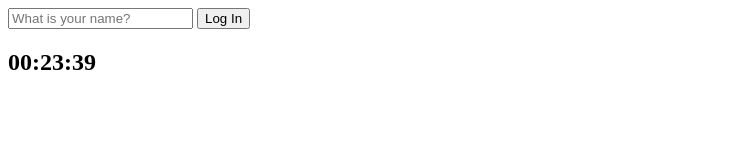
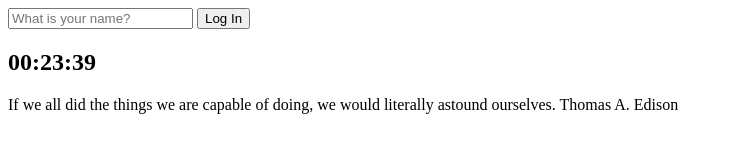
Before and after one commit to daseuls/Vanilla_Javascript_Practice, a plain HTML site: page index.html in a window 1280 px wide. Shown: the whole page, without its empty margins (0-733 px from the left). Drawn offline with Linux system fonts and the light colour scheme.

Commit message:
Feat : render random quote

```diff
--- a/index.html
+++ b/index.html
@@ -19,7 +19,12 @@
     </form>
     <h1 id="greeting" class="hidden"></h1>
     <h2 id="clock"></h2>
+    <div id="quote">
+      <span></span>
+      <span></span>
+    </div>
     <script src="js/greeting.js"></script>
     <script src="js/clock.js"></script>
+    <script src="js/quotes.js"></script>
   </body>
 </html>
--- /dev/null
+++ b/js/quotes.js
@@ -0,0 +1,57 @@
+const quotes = [
+  {
+    quote:
+      "There are no great people in this world, only great challenges which ordinary people rise to meet.",
+    author: "William Frederick Halsey, Jr.",
+  },
+  {
+    quote:
+      "Only passions, great passions, can elevate the soul to great things.",
+    author: "Denis Diderot",
+  },
+  {
+    quote: "Convictions are more dangerous enemies of truth than lies.",
+    author: "Friedrich Nietzsche",
+  },
+  {
+    quote: "Well begun is half done.",
+    author: "Aristotle",
+  },
+  {
+    quote:
+      "If you're never scared or embarrassed or hurt, it means you never take any chances.",
+    author: "Julia Sorel",
+  },
+  {
+    quote:
+      "Try not to become a man of success but rather try to become a man of value.",
+    author: "Albert Einstein",
+  },
+  {
+    quote:
+      "There is no pleasure in having nothing to do; the fun is in having lots to do and not doing it.",
+    author: "Mary Wilson Little",
+  },
+  {
+    quote:
+      "We must be willing to get rid of the life we've planned, so as to have the life that is waiting for us.",
+    author: "Joseph Campbell",
+  },
+  {
+    quote: "The future depends on what we do in the present.",
+    author: "Mahatma Gandhi",
+  },
+  {
+    quote:
+      "If we all did the things we are capable of doing, we would literally astound ourselves.",
+    author: "Thomas A. Edison",
+  },
+]
+
+const quote = document.querySelector("#quote span:first-child")
+const author = document.querySelector("#quote span:last-child")
+
+const todaysQuotes = quotes[Math.floor(Math.random() * quotes.length)]
+
+quote.innerText = todaysQuotes.quote
+author.innerText = todaysQuotes.author
```
Also changed, not shown: test.js (added).
